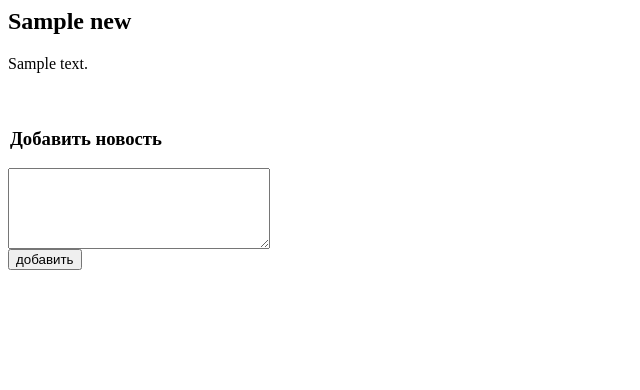
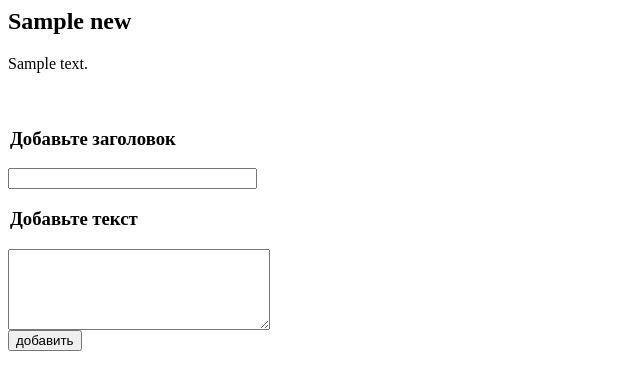
Before and after one commit to spoliv/testphp, a PHP site: page / in a window 1280 px wide. Shown: the top 390 px of the page, without its empty margins (0-640 px from the left). Run offline with PHP 8.4, Linux system fonts and the light colour scheme; tables that the repository leaves empty or names only in its code hold one stand-in row (values such as "Sample post").

Commit message:
Commit second 09.12

```diff
--- a/functions/db.php
+++ b/functions/db.php
@@ -33,10 +33,3 @@ function DBQuery($sql)
     }
     return $ret;
 }
-
-    if (isset($_POST['article']))
-    {
-        $art = $_POST['article'];
-        DBConnect();
-        mysql_query("INSERT INTO `news` (`text`) VALUES('$art')");
-    }
--- a/models/news.php
+++ b/models/news.php
@@ -8,3 +8,10 @@ function News_getAll()
     SELECT * FROM news
     ");
 }
+if (isset($_POST['article']) && isset($_POST['title']))
+{
+    $artar = $_POST['article'];
+    $artti = $_POST['title'];
+    DBConnect();
+    mysql_query("INSERT INTO `news` (`title`, `text`) VALUES('$artti', '$artar')");
+}
--- a/view/form.php
+++ b/view/form.php
@@ -5,10 +5,13 @@
 <body>
 <br />
 <br />
-<form action="functions/db.php"
+<form action="models/news.php"
       method="post"
       enctype="multipart/form-data">
-    <legend><h3>Добавить новость</h3></legend>
+    <legend><h3>Добавьте заголовок</h3></legend>
+    <input type="text" size="28" name="title" />
+    <br />
+    <legend><h3>Добавьте текст</h3></legend>
     <textarea cols="30" rows="5" name="article"></textarea>
     <br/>
     <input type="submit" value="добавить" />
```
